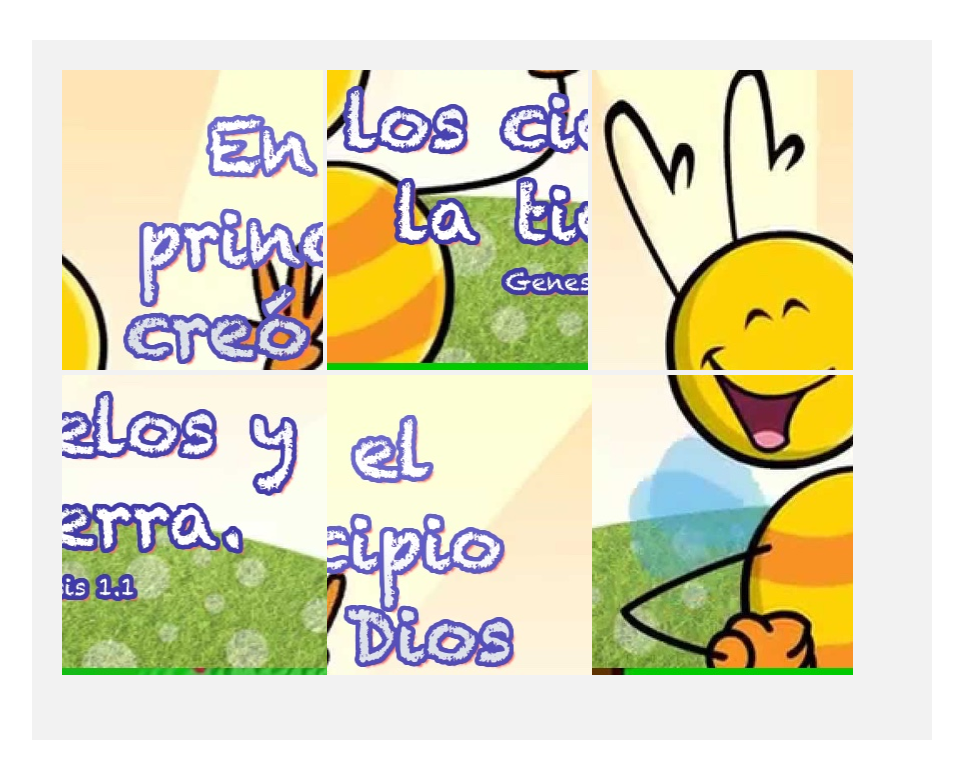
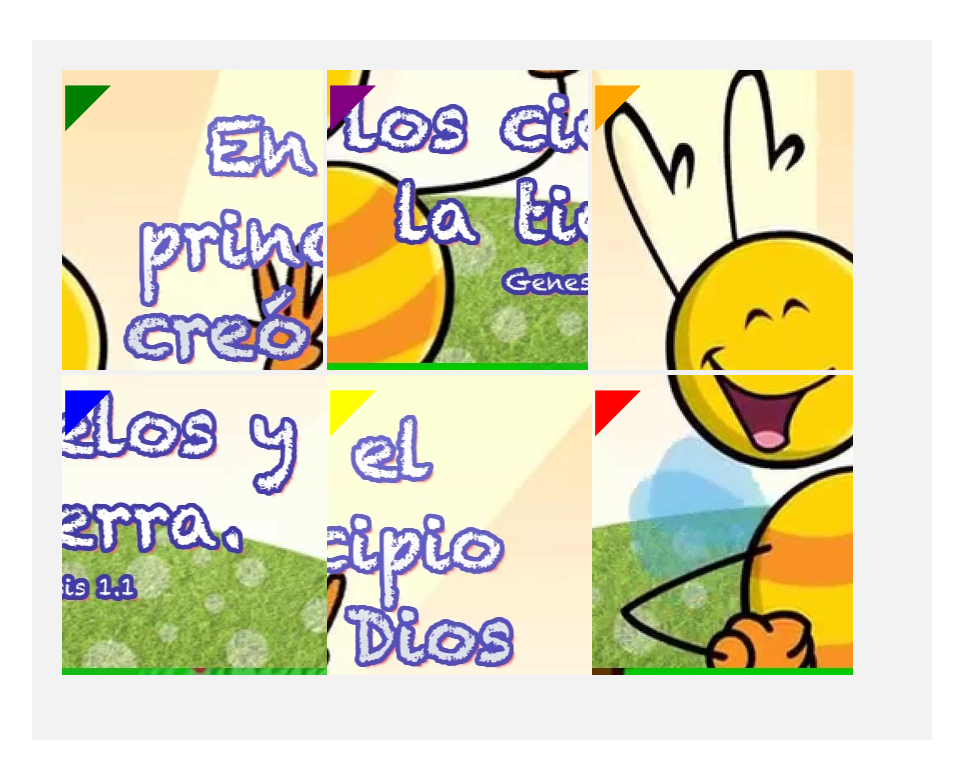
Before and after one commit to ariassd/js-puzzle, a plain HTML site: page index.html in a window 1280 px wide. Shown: the whole page, without its empty margins (158-1121 px from the left). Drawn offline with nearby package versions, Linux system fonts and the light colour scheme.

Commit message:
color cards

```diff
--- a/main.js
+++ b/main.js
@@ -17,6 +17,8 @@ $(document).ready(function () {
   const pieceWith = 265;
   const pieceHeight = 305;
 
+  let colors = ["red", "yellow", "blue", "orange", "purple", "green"];
+
   const pieces = [
     { top: 0, left: 0, isOk: false, pos: 0 },
     { top: 0, left: 265, isOk: false, pos: 1 },
@@ -30,8 +32,11 @@ $(document).ready(function () {
   pieces.map((value) => {
     value.top = value.top + paddingTopLeft;
     value.left = value.left + paddingTopLeft;
+    value.color = colors.pop();
     const $new = $(`<div class="pieces" id="piece-${value.pos + 1}" data-pos="${value.pos + 1}"></div>`);
     $new.css("background", `url(assets/piece${value.pos + 1}.jpg) no-repeat`);
+    $new.css(`:before`, `color: ${value.color}`);
+
     const e = $("article").append($new);
   });
 
--- a/style.css
+++ b/style.css
@@ -36,6 +36,14 @@ article {
   transition: all 0.6s cubic-bezier(0.58, -0.55, 0.265, 1.45);
   perspective: 1000;
   border: red;
+}
+
+.pieces:before {
+  content: "\25E4";
+  font-size: 60px;
+  position: absolute;
+  left: 3px;
+  top: 20px;
 }
 
 p {
```
